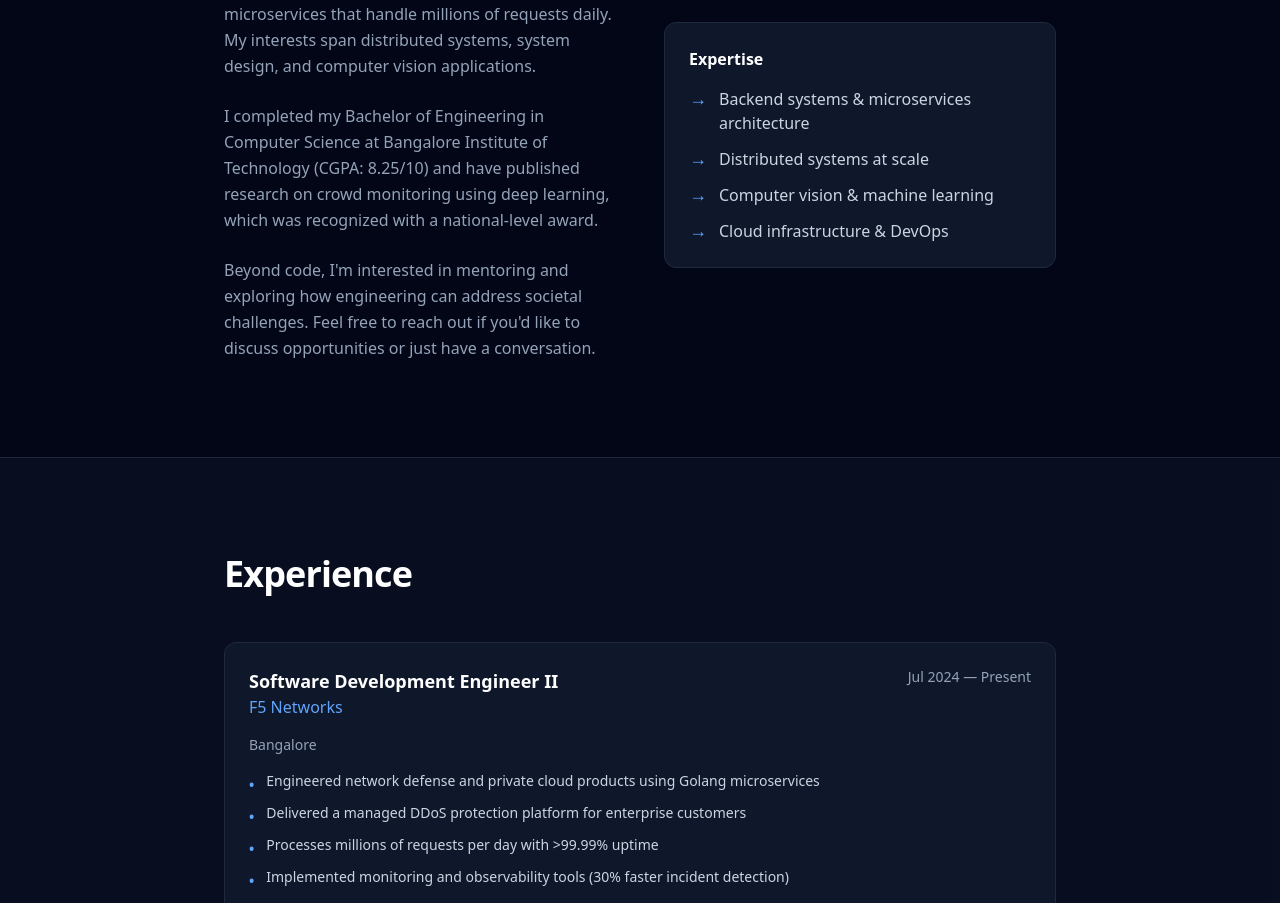
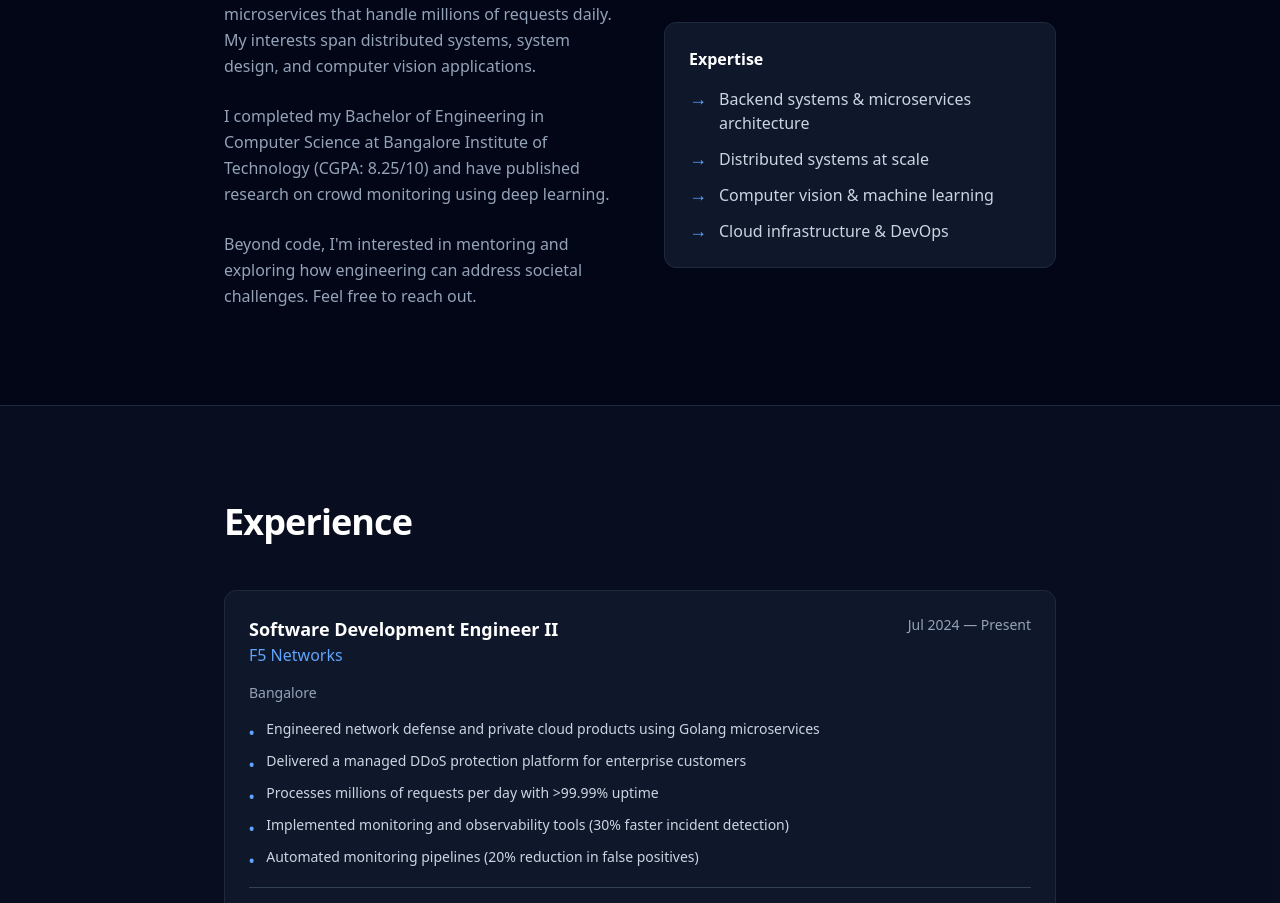
Before and after one commit to amithck/my-website, a Next.js app: page / in a window 1280 px wide. Shown: the part 1045-1948 px from the top of the page. Built offline with nearby package versions, Linux system fonts and the light colour scheme.

Commit message:
changes to info

```diff
--- a/components/sections/AboutSection.tsx
+++ b/components/sections/AboutSection.tsx
@@ -32,15 +32,13 @@ export default function AboutSection() {
             <p className="text-base text-slate-600 dark:text-slate-400 leading-relaxed">
               I completed my Bachelor of Engineering in Computer Science at
               Bangalore Institute of Technology (CGPA: 8.25/10) and have
-              published research on crowd monitoring using deep learning, which
-              was recognized with a national-level award.
+              published research on crowd monitoring using deep learning.
             </p>
 
             <p className="text-base text-slate-600 dark:text-slate-400 leading-relaxed">
               Beyond code, I&apos;m interested in mentoring and exploring how
               engineering can address societal challenges. Feel free to reach
-              out if you&apos;d like to discuss opportunities or just have a
-              conversation.
+              out.
             </p>
           </div>
 
--- a/data/portfolio.ts
+++ b/data/portfolio.ts
@@ -1,10 +1,5 @@
 import { PortfolioData, SiteMetadata } from '@/types';
 
-/**
- * Portfolio data extracted from LaTeX resume
- * This serves as the source of truth for portfolio content
- * Can be overridden by frontmatter in content files
- */
 export const portfolioData: PortfolioData = {
   personalInfo: {
     name: 'Amith C Kowshik',
```
